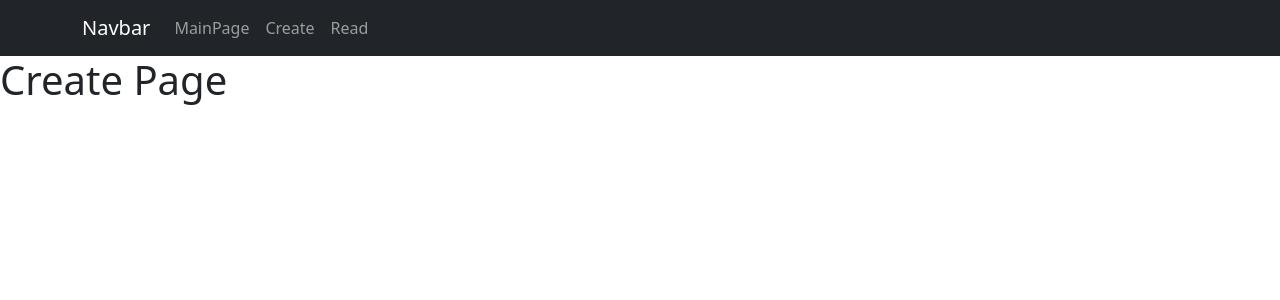
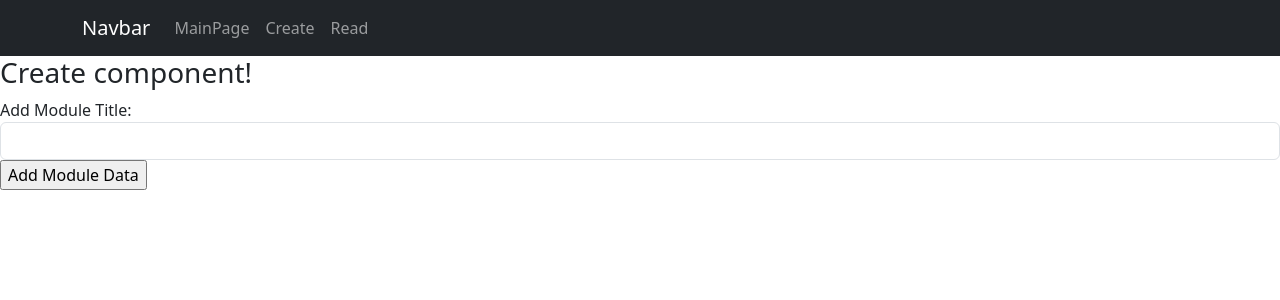
Before and after one commit to izzyKavanagh/DataRep-Project, a React (Create React App) app: page /create in a window 1280 px wide. Shown: the top 300 px of the page. Built offline with nearby package versions, Linux system fonts and the light colour scheme.

Commit message:
update create component with submission form & axios to handle submission

```diff
--- a/src/components/Create.js
+++ b/src/components/Create.js
@@ -1,10 +1,37 @@
+import axios from "axios";
+import { useState } from "react";
 
 const Create = () => {
+
+    const [title, setTitle] = useState('');
+
+    const handleSubmit = (e) => {
+        e.preventDefault();
+        const module = {title};
+        console.log(module);
+
+        axios.post('http://localhost:4000/api/modules',module)
+        .then((res)=>{console.log(res.data)})
+        .catch();
+    }
+
     return (
         <div>
-          <h1>Create Page</h1>
+            <h3>Create component!</h3>
+            <form onSubmit={handleSubmit}>
+                <div className="form-group">
+                    <label>Add Module Title: </label>
+                    <input type="text"
+                        className="form-control"
+                        value={title}
+                        onChange={(e) => { setTitle(e.target.value) }}
+                    />
+                </div>
+                <div>
+                    <input type="submit" value="Add Module Data"></input>
+                </div>
+            </form>
         </div>
-      );
+    );
 }
-
-export default Create; // Export Create component
+export default Create;
```
